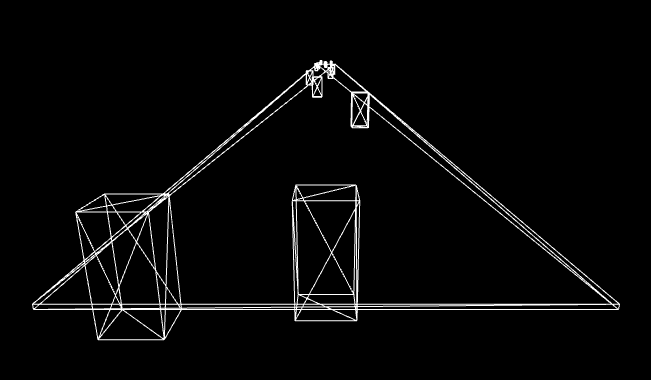
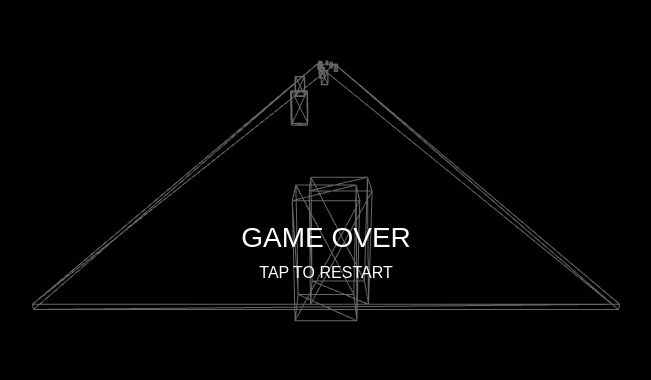
Before and after one commit to YongYongdiedie/rungame, a plain HTML site: page index.html in a window 1280 px wide. Shown: the part 148-528 px from the top of the page, without its empty margins (314-965 px from the left). Drawn offline with nearby package versions, Linux system fonts and the light colour scheme.

Commit message:
Update index.html

```diff
--- a/index.html
+++ b/index.html
@@ -6,25 +6,41 @@
 <meta name="viewport" content="width=device-width, initial-scale=1.0, user-scalable=no">
 <style>
   body { margin:0; overflow:hidden; background:black; touch-action:none; }
+  #overlay {
+    position: fixed;
+    inset: 0;
+    display: none;
+    align-items: center;
+    justify-content: center;
+    flex-direction: column;
+    color: white;
+    font-family: sans-serif;
+    font-size: 28px;
+    background: rgba(0,0,0,0.6);
+    z-index: 10;
+  }
 </style>
 </head>
 <body>
+
+<div id="overlay">
+  <div>GAME OVER</div>
+  <div style="font-size:16px;margin-top:10px;">TAP TO RESTART</div>
+</div>
 
 <script src="https://cdn.jsdelivr.net/npm/three@0.158.0/build/three.min.js"></script>
 <script>
 /* ===== 기본 세팅 ===== */
 const scene = new THREE.Scene();
-
 const camera = new THREE.PerspectiveCamera(
   75, window.innerWidth / window.innerHeight, 0.1, 1000
 );
-
 const renderer = new THREE.WebGLRenderer({ antialias:true });
 renderer.setSize(window.innerWidth, window.innerHeight);
 renderer.setClearColor(0x000000);
 document.body.appendChild(renderer.domElement);
 
-/* ===== 공통 wireframe ===== */
+/* ===== wireframe ===== */
 const mat = new THREE.MeshBasicMaterial({
   color: 0xffffff,
   wireframe: true
@@ -48,87 +64,126 @@ scene.add(ground);
 
 /* ===== 장애물 ===== */
 const obstacles = [];
-for (let i = 0; i < 12; i++) {
+function createObstacle(z) {
   const o = new THREE.Mesh(
     new THREE.BoxGeometry(1, 2, 1),
     mat
   );
-  o.position.set(
-    (Math.random() - 0.5) * 6,
-    1,
-    -30 - i * 25
-  );
+  o.position.set((Math.random() - 0.5) * 6, 1, z);
   scene.add(o);
   obstacles.push(o);
 }
+for (let i = 0; i < 12; i++) createObstacle(-30 - i * 25);
 
 /* ===== 카메라 ===== */
 camera.position.set(0, 4, 8);
 camera.lookAt(player.position);
 
-/* ===== 물리 변수 ===== */
+/* ===== 물리 ===== */
 let velocityY = 0;
 let isJumping = false;
 const gravity = -0.03;
 const jumpPower = 0.7;
 
+/* ===== 상태 ===== */
+let isGameOver = false;
+const overlay = document.getElementById("overlay");
+
 /* ===== 터치 입력 ===== */
 let touchStartX = 0;
-let touchStartY = 0;
 let touchMoved = false;
 
 window.addEventListener("touchstart", e => {
+  if (isGameOver) {
+    restartGame();
+    return;
+  }
   const t = e.touches[0];
   touchStartX = t.clientX;
-  touchStartY = t.clientY;
   touchMoved = false;
 });
 
 window.addEventListener("touchmove", e => {
+  if (isGameOver) return;
   const t = e.touches[0];
   const dx = t.clientX - touchStartX;
 
-  if (Math.abs(dx) > 15) {
+  if (Math.abs(dx) > 10) {
     touchMoved = true;
-    player.position.x += dx * 0.002;
+    /* ✅ 민감도 30% 증가 */
+    player.position.x += dx * 0.0026;
     player.position.x = Math.max(-4, Math.min(4, player.position.x));
     touchStartX = t.clientX;
   }
 });
 
 window.addEventListener("touchend", () => {
+  if (isGameOver) return;
   if (!touchMoved && !isJumping) {
     velocityY = jumpPower;
     isJumping = true;
   }
 });
 
-/* ===== 애니메이션 루프 ===== */
+/* ===== 충돌 판정 ===== */
+function checkCollision(a, b) {
+  return (
+    Math.abs(a.position.x - b.position.x) < 1 &&
+    Math.abs(a.position.y - b.position.y) < 2 &&
+    Math.abs(a.position.z - b.position.z) < 1
+  );
+}
+
+/* ===== 게임 오버 ===== */
+function gameOver() {
+  isGameOver = true;
+  overlay.style.display = "flex";
+}
+
+/* ===== 재시작 ===== */
+function restartGame() {
+  isGameOver = false;
+  overlay.style.display = "none";
+
+  player.position.set(0, 1, 0);
+  velocityY = 0;
+  isJumping = false;
+
+  obstacles.forEach((o, i) => {
+    o.position.set(
+      (Math.random() - 0.5) * 6,
+      1,
+      -30 - i * 25
+    );
+  });
+}
+
+/* ===== 애니메이션 ===== */
 function animate() {
   requestAnimationFrame(animate);
+  if (isGameOver) return;
 
-  /* 점프 물리 */
+  /* 점프 */
   velocityY += gravity;
   player.position.y += velocityY;
-
   if (player.position.y <= 1) {
     player.position.y = 1;
     velocityY = 0;
     isJumping = false;
   }
 
-  /* 장애물 이동 */
+  /* 장애물 */
   obstacles.forEach(o => {
     o.position.z += 0.6;
     if (o.position.z > 10) {
       o.position.z = -300;
       o.position.x = (Math.random() - 0.5) * 6;
     }
+    if (checkCollision(player, o)) gameOver();
   });
 
-  /* 카메라 추적 */
+  /* 카메라 */
   camera.position.x += (player.position.x - camera.position.x) * 0.1;
-  camera.position.z = player.position.z + 8;
   camera.lookAt(player.position);
 
   renderer.render(scene, camera);
```
